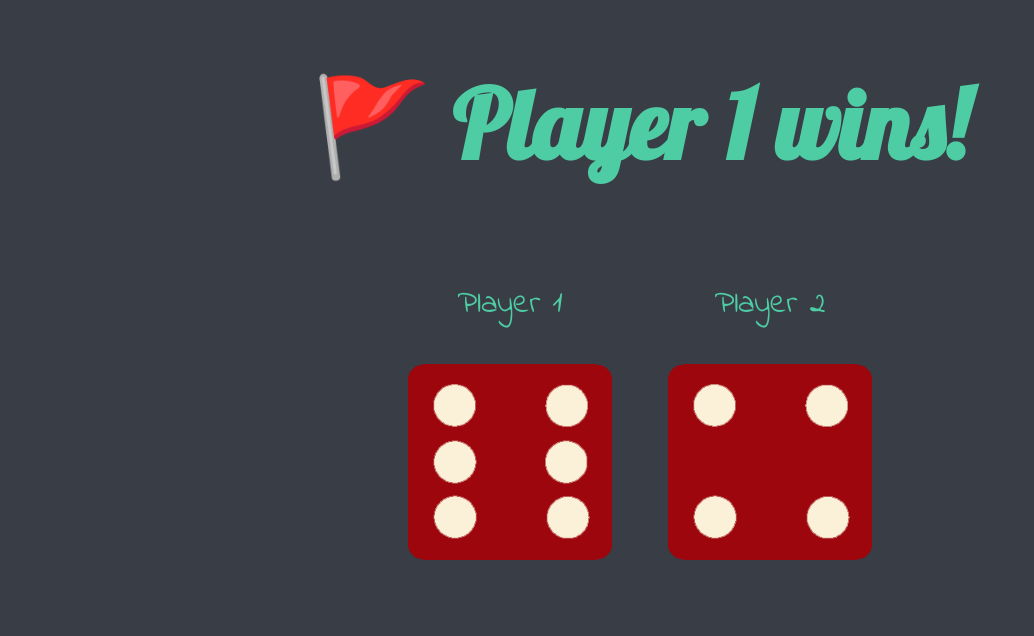
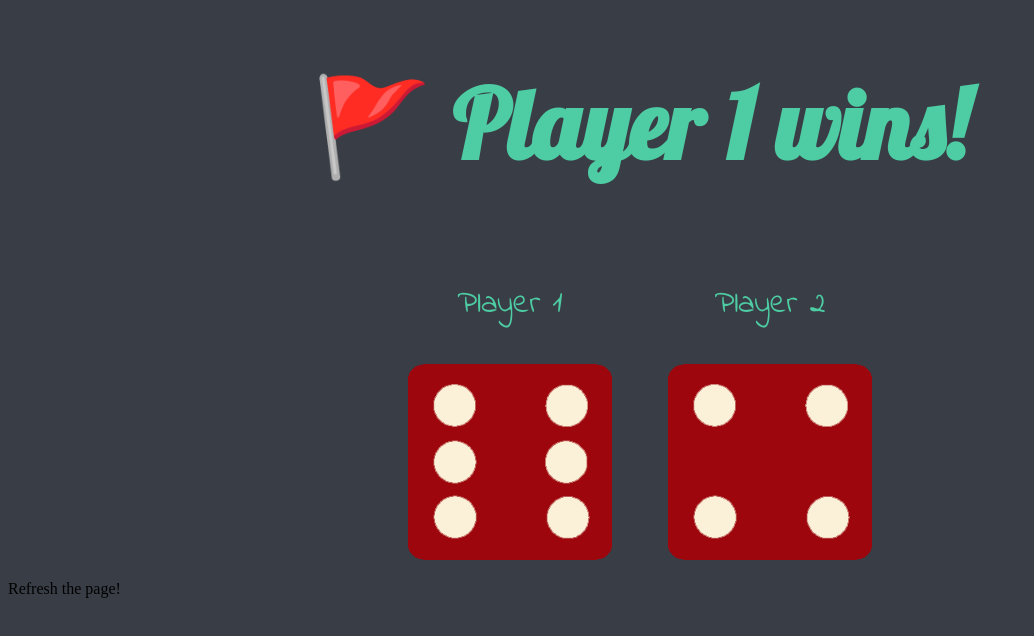
Before and after one commit to challenger720/Dice, a plain HTML site: page index.html in a window 1280 px wide. Shown: the whole page, without its empty margins (0-1034 px from the left). Drawn offline with Linux system fonts and the light colour scheme.

Commit message:
Update index.html

```diff
--- a/index.html
+++ b/index.html
@@ -25,5 +25,5 @@
     <script src="index.js" charset="utf-8"> </script>
 
 </body>
-
+    <footer> Refresh the page! </footer>
 </html>
```
